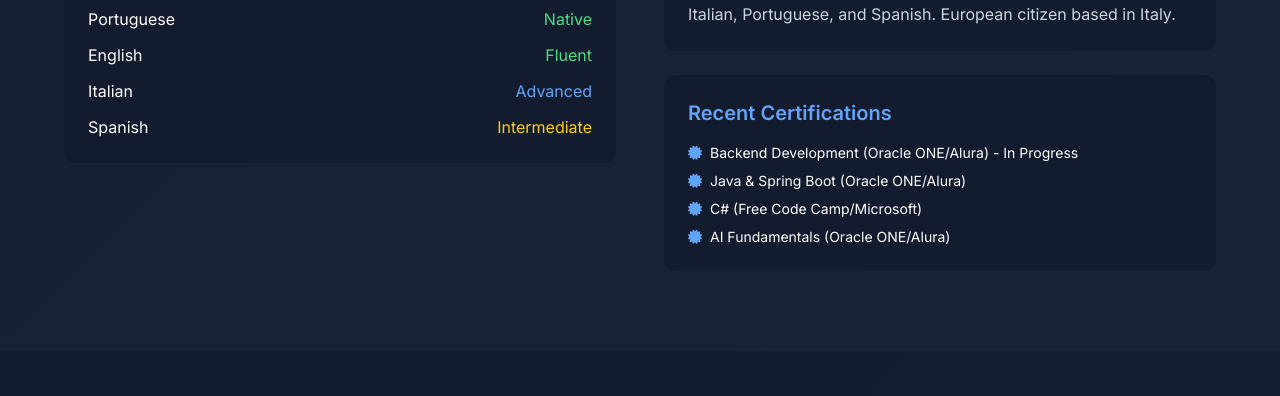
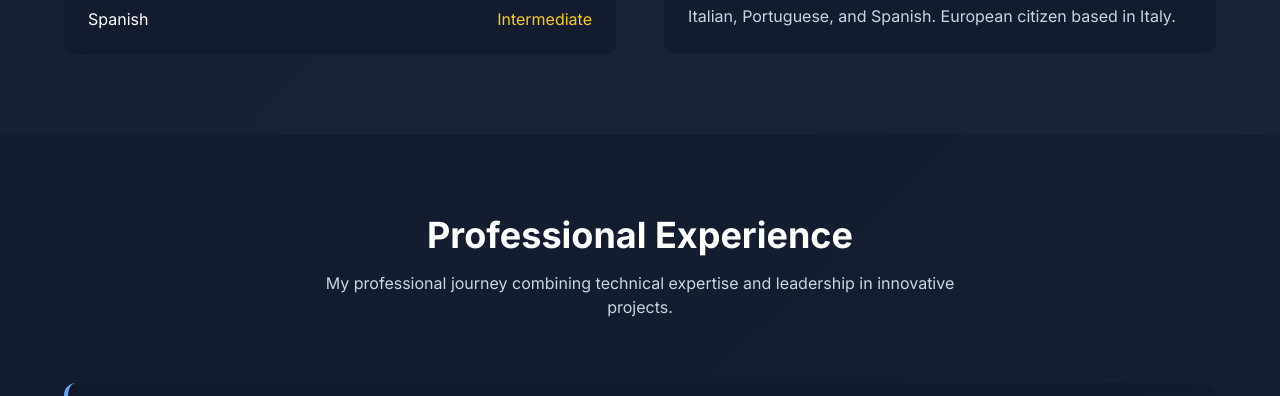
Before and after one commit to Arynelson/Site, a website: page index.html in a window 1280 px wide. Shown: the part 1699-2095 px from the top of the page. Drawn offline with nearby package versions, Linux system fonts and the light colour scheme.

Commit message:
atualzacaso

```diff
--- a/index.html
+++ b/index.html
@@ -321,29 +321,6 @@
                                 <strong>database optimization</strong> (PostgreSQL, SQL Server), and <strong>agile methodologies</strong> (98% on-time delivery rate).
                                 Multilingual professional fluent in English, Italian, Portuguese, and Spanish. European citizen based in Italy.
                             </p>
-                        </div>
-
-                        <!-- Recent Certifications -->
-                        <div class="bg-slate-900/50 p-6 rounded-xl card-hover">
-                            <h3 class="text-xl font-semibold mb-4 text-blue-400">Recent Certifications</h3>
-                            <div class="space-y-2 text-sm">
-                                <div class="flex items-center">
-                                    <i class="fas fa-certificate text-blue-400 mr-2"></i>
-                                    <span>Backend Development (Oracle ONE/Alura) - In Progress</span>
-                                </div>
-                                <div class="flex items-center">
-                                    <i class="fas fa-certificate text-blue-400 mr-2"></i>
-                                    <span>Java & Spring Boot (Oracle ONE/Alura)</span>
-                                </div>
-                                <div class="flex items-center">
-                                    <i class="fas fa-certificate text-blue-400 mr-2"></i>
-                                    <span>C# (Free Code Camp/Microsoft)</span>
-                                </div>
-                                <div class="flex items-center">
-                                    <i class="fas fa-certificate text-blue-400 mr-2"></i>
-                                    <span>AI Fundamentals (Oracle ONE/Alura)</span>
-                                </div>
-                            </div>
                         </div>
                     </div>
                 </div>
```
